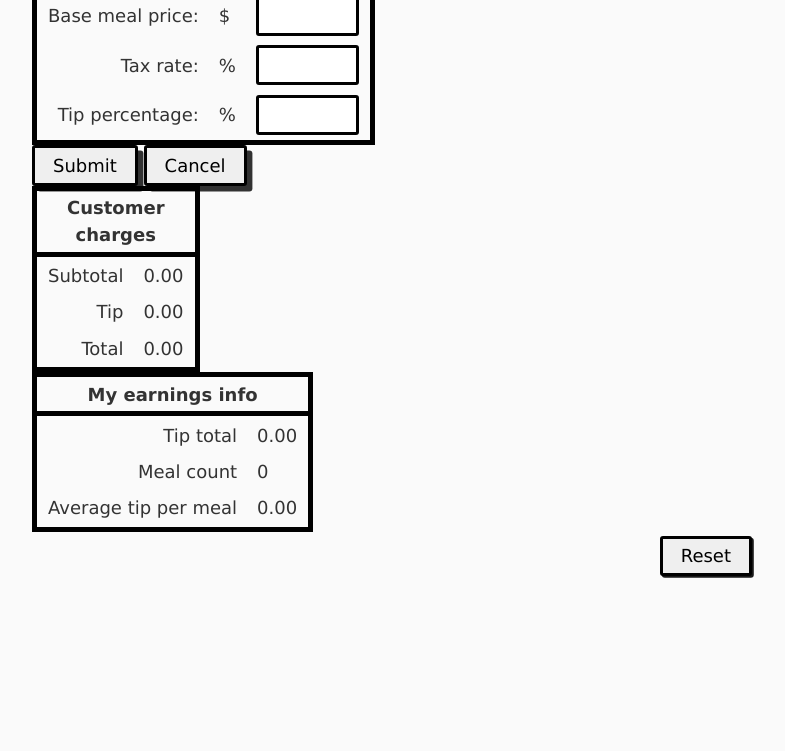
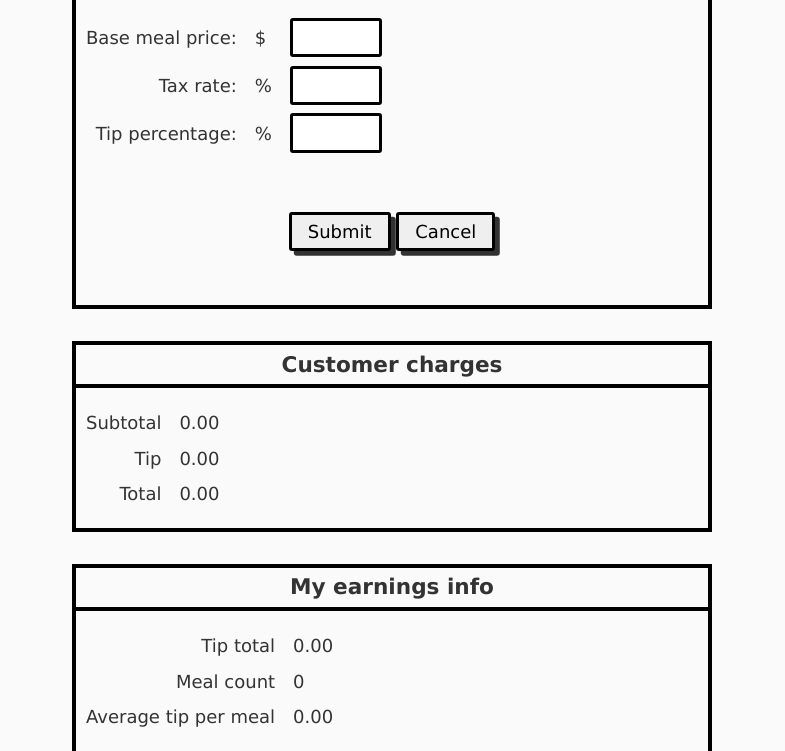
Before and after one commit to jku6/waitstaff, a plain HTML site: page index.html in a window 1280 px wide. Shown: the part 144-895 px from the top of the page, without its empty margins (248-1033 px from the left). Before the commit the page ends 800 px from the top, so only its background shows below. Drawn offline with Linux system fonts and the light colour scheme.

Commit message:
improve section layouts
- do not rely on tables, use sections
- captions -> h2 headings
- place all sections inside `<main>`
- fix spacing around sections and footer

```diff
--- a/index.html
+++ b/index.html
@@ -13,9 +13,11 @@
 	</header>
 
 
+	<main>
+		<section id="form">
+			<h2>Enter the meal details</h2>
 			<form action="">
 				<table>
-			<caption>Enter the meal details</caption>
 					<tbody>
 						<tr>
 							<th><label for="meal-price">Base meal price:</label></th>
@@ -34,15 +36,17 @@
 						</tr>
 					</tbody>
 				</table>
-		<div>
+				<footer>
 					<input type="submit" value="Submit">
 					<input type="reset" value="Cancel">
-		</div>
+				</footer>
 			</form>
+		</section>
 
 
+		<section id="charges">
+			<h2>Customer charges</h2>
 			<table>
-		<caption>Customer charges</caption>
 				<tbody>
 					<tr>
 						<th>Subtotal</th>
@@ -60,10 +64,12 @@
 					</tr>
 				</tfoot>
 			</table>
+		</section>
 
 
+		<section id="earnings">
+			<h2>My earnings info</h2>
 			<table>
-		<caption>My earnings info</caption>
 				<tbody>
 					<tr>
 						<th>Tip total</th>
@@ -79,6 +85,8 @@
 					</tr>
 				</tbody>
 			</table>
+		</section>
+	</main>
 
 
 	<footer>
--- a/waitstaff.css
+++ b/waitstaff.css
@@ -1,10 +1,15 @@
+/* BASE */
+
 body {
 	font: 18px/1.5 Verdana, sans-serif;
-	margin: 0 auto;
-	padding: 2em;
+	padding: 2rem;
 	background: #fafafa;
 	color: #333;
-	max-width: 40em;
+}
+
+main {
+	margin: 0 auto;
+	max-width: 40rem;
 }
 
 h1 {
@@ -12,32 +17,57 @@ h1 {
 	margin: 0;
 }
 
-table, caption {
-	border: .3em solid #000;
+footer {
+	text-align: right;
 }
-caption {
+
+
+/* SECTION LAYOUT */
+
+section {
+	margin: 0 0 2rem;
+	border: .3rem solid #000;
+}
+h2 {
+	font-size: 120%;
+	font-weight: bold;
 	text-align: center;
-	font-weight: bold;
-	border-bottom: none;
+	margin: 0;
+	padding: .2rem;
+	border-bottom: .3rem solid #000;
 }
-caption, th, td {
-	padding: .2em .5em;
+section footer {
+	margin: 3em 0;
+	text-align: center;
+}
+
+
+/* TABLES */
+
+table {
+	margin: 1rem 0;
+}
+th, td {
+	padding: .2rem .5rem;
 }
 th {
 	text-align: right;
 	font-weight: normal;
 }
 
+
+/* FORMS*/
+
 input {
 	border: 3px solid #000;
 	border-radius: 3px;
 	font: inherit;
-	padding: .2em;
+	padding: .2rem;
 	display: inline;
 	width: auto;
 }
 input[type="number"] {
-	width: 5em;
+	width: 5rem;
 }
 button,
 input[type="submit"],
@@ -48,17 +78,13 @@ input[type="reset"] {
 	margin: 0;
 	display: inline-block;
 	text-align: center;
-	padding: .2em 1em;
-	box-shadow: .3em .3em 0 rgba( 0, 0, 0, .8 );
+	padding: .2rem 1rem;
+	box-shadow: .3rem .3rem 0 rgba( 0, 0, 0, .8 );
 }
 button,
 input[type="submit"]:active,
 input[type="reset"]:active {
-	margin: .2em 0 -.2em .2em;
-	box-shadow: .1em .1em 0 rgba( 0, 0, 0, .9 );
+	margin: .2rem 0 -.2rem .2rem;
+	box-shadow: .1rem .1rem 0 rgba( 0, 0, 0, .9 );
 	transition: margin 60ms, box-shadow 50ms;
 }
-
-footer {
-	text-align: right;
-}
```
Lines whose indentation alone changed are shown as unchanged.
